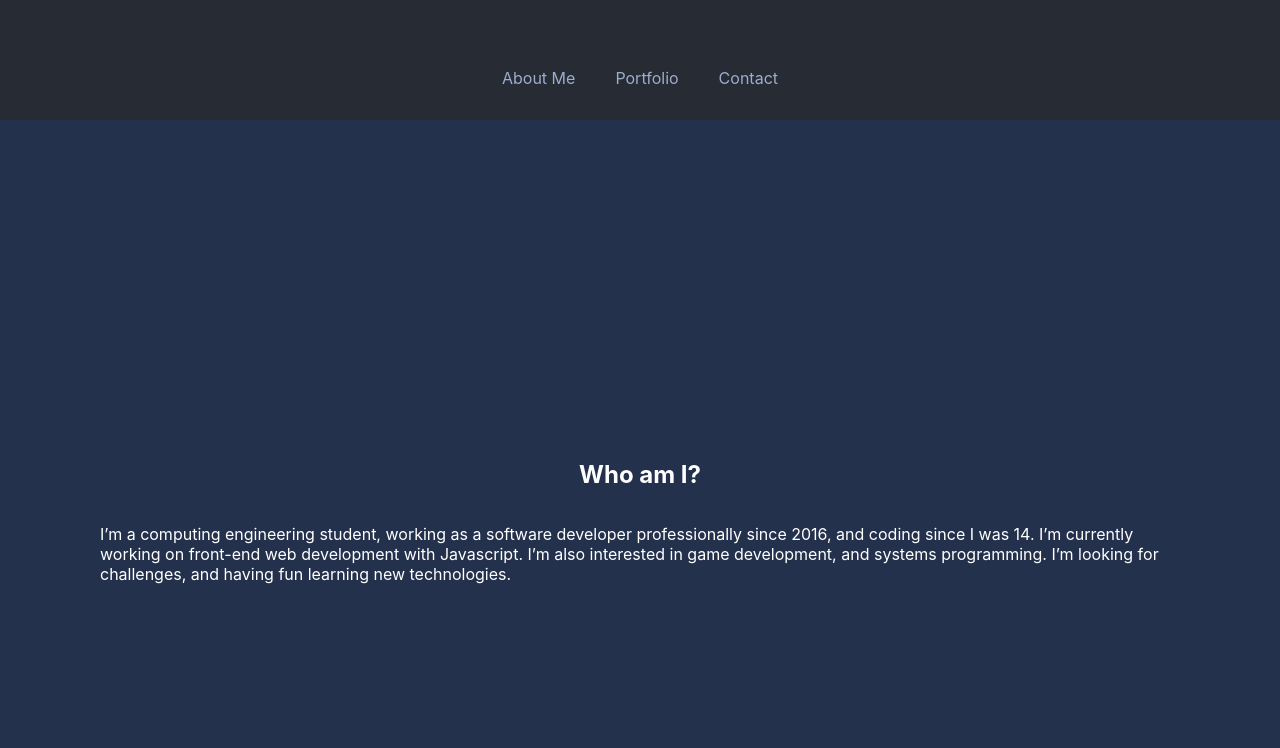
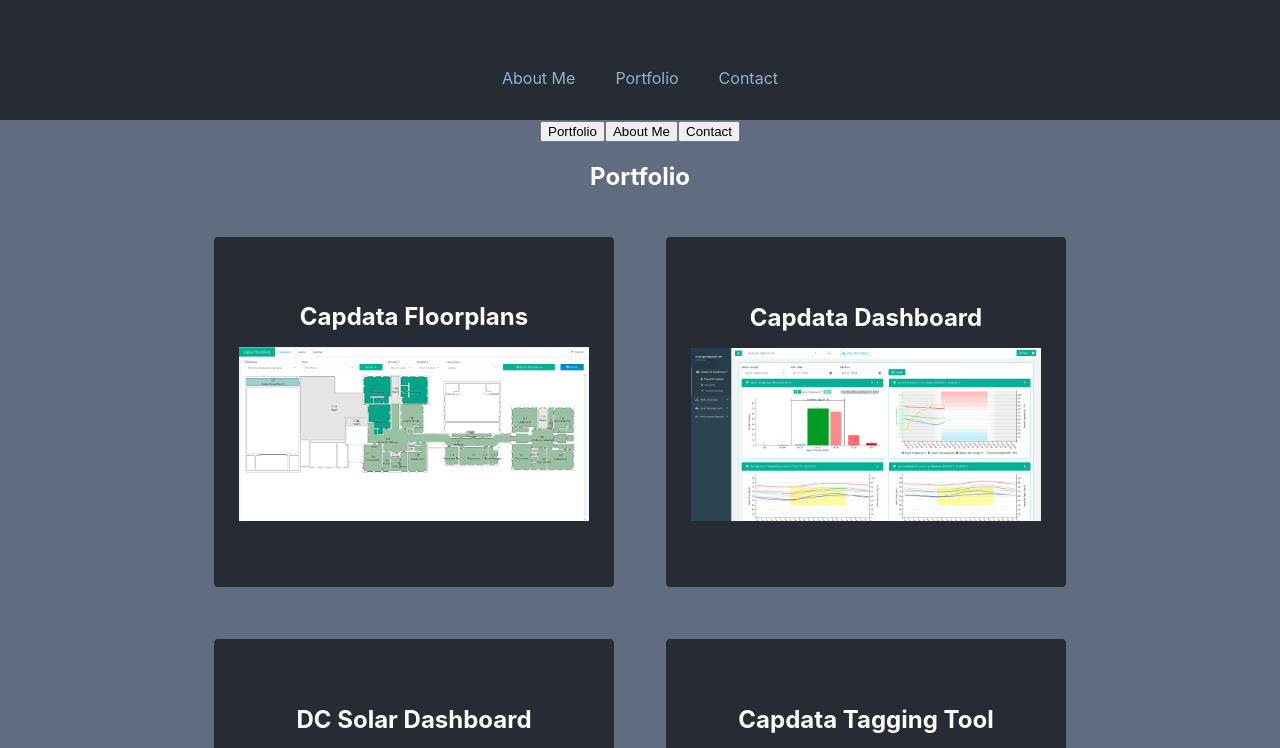
Before and after one commit to tomasdivito/paget, a React (Create React App) app: page / in a window 1280 px wide. Shown: the part 680-1428 px from the top of the page. Built offline with nearby package versions, Linux system fonts and the light colour scheme.

Commit message:
implemented gallery and code cleanup

```diff
--- a/src/App.js
+++ b/src/App.js
@@ -1,18 +1,50 @@
-import React from 'react';
+import React, { useState, useEffect } from 'react';
+
 import './App.scss';
+import './landing.scss';
 
-import Landing from './components/landing/landing';
-import AboutMe from './components/about/about_me';
 import Gallery from './components/gallery/gallery';
-import Contact from './components/contact/contact';
+
+const Images = require.context("./images");
 
 function App() {
+  let [currentGallery, setCurrentGallery] = useState(null);
+
+  let changeGallery = (newGallery) => {
+    document.querySelector('#gallery').scrollIntoView();
+    setCurrentGallery(newGallery);
+  };
+
   return (
     <div id="app">
-      <Landing />
-      <AboutMe />
-      <Gallery />
-      <Contact />
+      <section id="landing" className="landing">
+        <img alt="toti-logo" className="logo" src={Images('./toti-pixel.png')} />
+        <h2 className="portfolio-title">Tomas Di Vito</h2>
+        <p>Freelance Software Developer</p>
+        <div className="social-links">
+          <a href="https://www.github.com/tomasdivito">
+            <img className="social-link" src={Images('./Github.svg')} alt="Github logo" />
+          </a>
+          <a href="https://www.linkedin.com/in/tomas-di-vito">
+            <img className="social-link" src={Images('./Linkedin.svg')} alt="Linkedin logo" />
+          </a>
+          <a href="https://www.twitter.com/totiiimon">
+            <img className="social-link" src={Images('./Twitter.svg')} alt="Twitter logo" />
+          </a>
+        </div>
+        <div className="page-links">
+          <a className="page-link" href="#about" onClick={() => changeGallery('about')}>
+            About Me
+          </a>
+          <a className="page-link" href="#portfolio" onClick={() => changeGallery('portfolio')}>
+            Portfolio
+          </a>
+          <a className="page-link" href="#contact" onClick={() => changeGallery('contact')}>
+            Contact
+          </a>
+        </div>
+      </section>
+      <Gallery current={currentGallery} />
     </div>
   );
 }
--- a/src/components/gallery/gallery.js
+++ b/src/components/gallery/gallery.js
@@ -1,16 +1,50 @@
-import React from 'react';
+import React, { useState, useEffect } from 'react';
 
-import Projects from '../projects/projects';
-import './gallery.scss';
+import Portfolio from '../portfolio/portfolio';
+import AboutMe from '../about/about_me';
+import Contact from '../contact/contact';
 
-const Gallery = function () {
+const pages = {
+  portfolio: <Portfolio />,
+  about: <AboutMe />,
+  contact: <Contact />,
+};
+
+function Gallery(props) {
+  const [currentPage, setCurrentPage] = useState(pages.portfolio);
+
+  useEffect(() => {
+    const hash = window.location.hash;
+    const currentPageProp = props.current;
+
+    if (currentPageProp) {
+      setCurrentPage(pages[currentPageProp]);
+      window.history.pushState(null, null, `#${currentPageProp}`);
+    } else if (hash) {
+      const hashWithNoHash = hash.split('#')[1];
+      if (pages[hashWithNoHash]) {
+        setCurrentPage(pages[hashWithNoHash])
+        document.querySelector('#gallery').scrollIntoView();
+      }
+    }
+  }, [setCurrentPage, props])
+
   return (
-    <section id="gallery" className="portfolio-gallery">
-      <h2 className="title">Portfolio</h2>
-
-      <Projects />
+    <section id="gallery">
+      <div>
+        <button onClick={() => setCurrentPage(pages.portfolio)}>
+          Portfolio
+        </button>
+        <button onClick={() => setCurrentPage(pages.about)}>
+          About Me
+        </button>
+        <button onClick={() => setCurrentPage(pages.contact)}>
+          Contact
+        </button>
+      </div>
+      { currentPage }
     </section>
   )
-}
+};
 
 export default Gallery;
--- a/src/components/landing/landing.js
+++ /dev/null
@@ -1,38 +0,0 @@
-import React from 'react';
-import avatar from '../../images/toti-pixel.png';
-import './landing.scss';
-const Images = require.context("../../images");
-
-const Landing = () => {
-  return (
-    <section id="landing" className="landing">
-      <img alt="toti-logo" className="logo" src={avatar} />
-      <h2 className="portfolio-title">Tomas Di Vito</h2>
-      <p>Freelance Software Developer</p>
-      <div className="social-links">
-        <a href="https://www.github.com/tomasdivito">
-          <img className="social-link" src={Images("./Github.svg")} alt="Github logo" />
-        </a>
-        <a href="https://www.linkedin.com/in/tomas-di-vito">
-          <img className="social-link" src={Images("./Linkedin.svg")} alt="Linkedin logo" />
-        </a>
-        <a href="https://www.twitter.com/totiiimon">
-          <img className="social-link" src={Images("./Twitter.svg")} alt="Twitter logo" />
-        </a>
-      </div>
-      <div className="page-links">
-        <a className="page-link" href="#about-me">
-          About Me
-        </a>
-        <a className="page-link" href="#gallery">
-          Portfolio
-        </a>
-        <a className="page-link" href="#contact">
-          Contact
-        </a>
-      </div>
-    </section>
-  );
-};
-
-export default Landing;
--- /dev/null
+++ b/src/components/portfolio/portfolio.js
@@ -0,0 +1,16 @@
+import React from 'react';
+
+import Projects from '../projects/projects';
+import './portfolio.scss';
+
+const Portfolio = function () {
+  return (
+    <React.Fragment>
+      <h2 className="title">Portfolio</h2>
+
+      <Projects />
+    </React.Fragment>
+  )
+}
+
+export default Portfolio;
--- a/src/components/projects/projects.js
+++ b/src/components/projects/projects.js
@@ -6,7 +6,6 @@
 
 const Projects = function (props) {
   const PROJECTS = PROJECTS_JSON.projects;
-  console.log('this list of projects:', PROJECTS);
 
   return (
     <div className="project-gallery">
--- a/src/components/landing/landing.scss
+++ b/src/landing.scss
@@ -1,4 +1,4 @@
-@import '../../style/colors.scss';
+@import './style/colors.scss';
 
 .logo {
   width: 10em;
```
Also changed, not shown: src/components/portfolio/portfolio.scss (renamed from src/components/gallery/gallery.scss), 2 other files (tests, documents, lock files or other folders).
